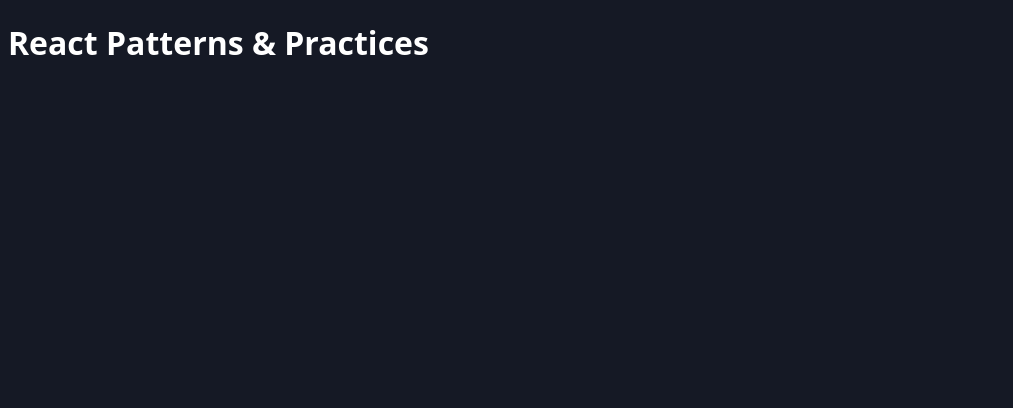
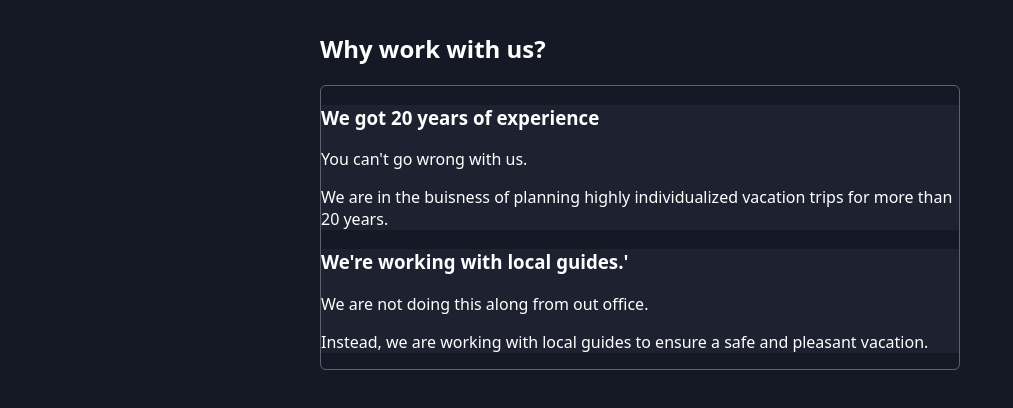
Before and after one commit to ddangmul/React-Patterns, a React (Vite) app: page / in a window 1280 px wide. Shown: the top 408 px of the page, without its empty margins (0-1013 px from the left). Built offline with nearby package versions, Linux system fonts and the light colour scheme.

Commit message:
컴파운드 컴포넌트 Accordion, AccordionItem 생성

```diff
--- a/src/App.jsx
+++ b/src/App.jsx
@@ -1,5 +1,41 @@
+import Accordion from "./components/Accordion/Accordion";
+import AccordionItem from "./components/accordion/AccordionItem";
+
 function App() {
-  return <h1>React Patterns & Practices</h1>;
+  return (
+    <main>
+      <section>
+        <h2>Why work with us?</h2>
+
+        <Accordion className="accordion">
+          <AccordionItem
+            className="accordion-item"
+            title="We got 20 years of experience"
+          >
+            <article>
+              <p>You can&apos;t go wrong with us.</p>
+              <p>
+                We are in the buisness of planning highly individualized
+                vacation trips for more than 20 years.
+              </p>
+            </article>
+          </AccordionItem>
+          <AccordionItem
+            className="accordion-item"
+            title="We're working with local guides.'"
+          >
+            <article>
+              <p>We are not doing this along from out office.</p>
+              <p>
+                Instead, we are working with local guides to ensure a safe and
+                pleasant vacation.
+              </p>
+            </article>
+          </AccordionItem>
+        </Accordion>
+      </section>
+    </main>
+  );
 }
 
 export default App;
--- /dev/null
+++ b/src/components/accordion/Accordion.jsx
@@ -0,0 +1,3 @@
+export default function Accordion({ children, className }) {
+  return <ul className={className}>{children}</ul>;
+}
--- /dev/null
+++ b/src/components/accordion/AccordionItem.jsx
@@ -0,0 +1,8 @@
+export default function AccordionItem({ className, title, children }) {
+  return (
+    <li className={className}>
+      <h3>{title}</h3>
+      <div>{children}</div>
+    </li>
+  );
+}
```
Also changed, not shown: 1 other file (tests, documents, lock files or other folders).
